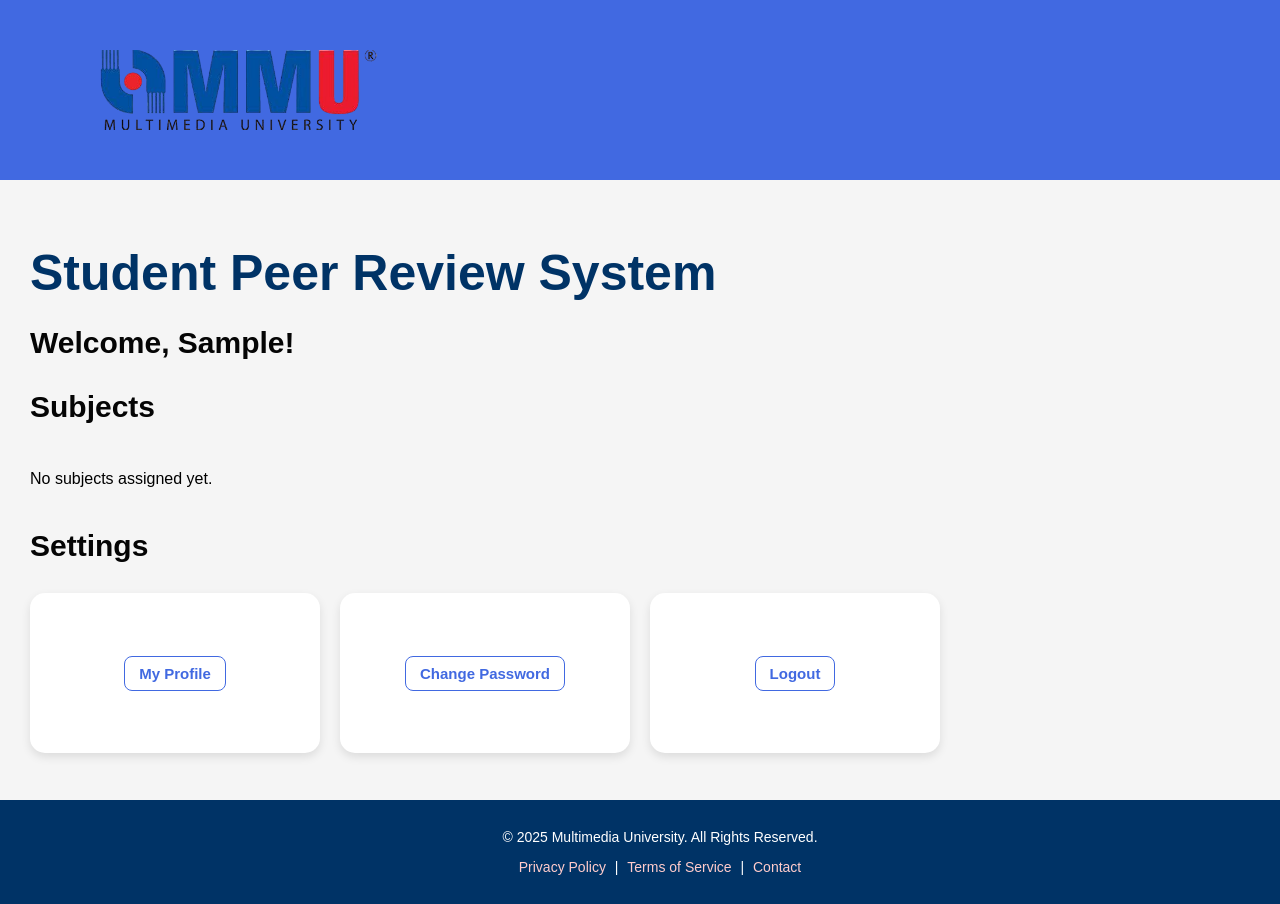
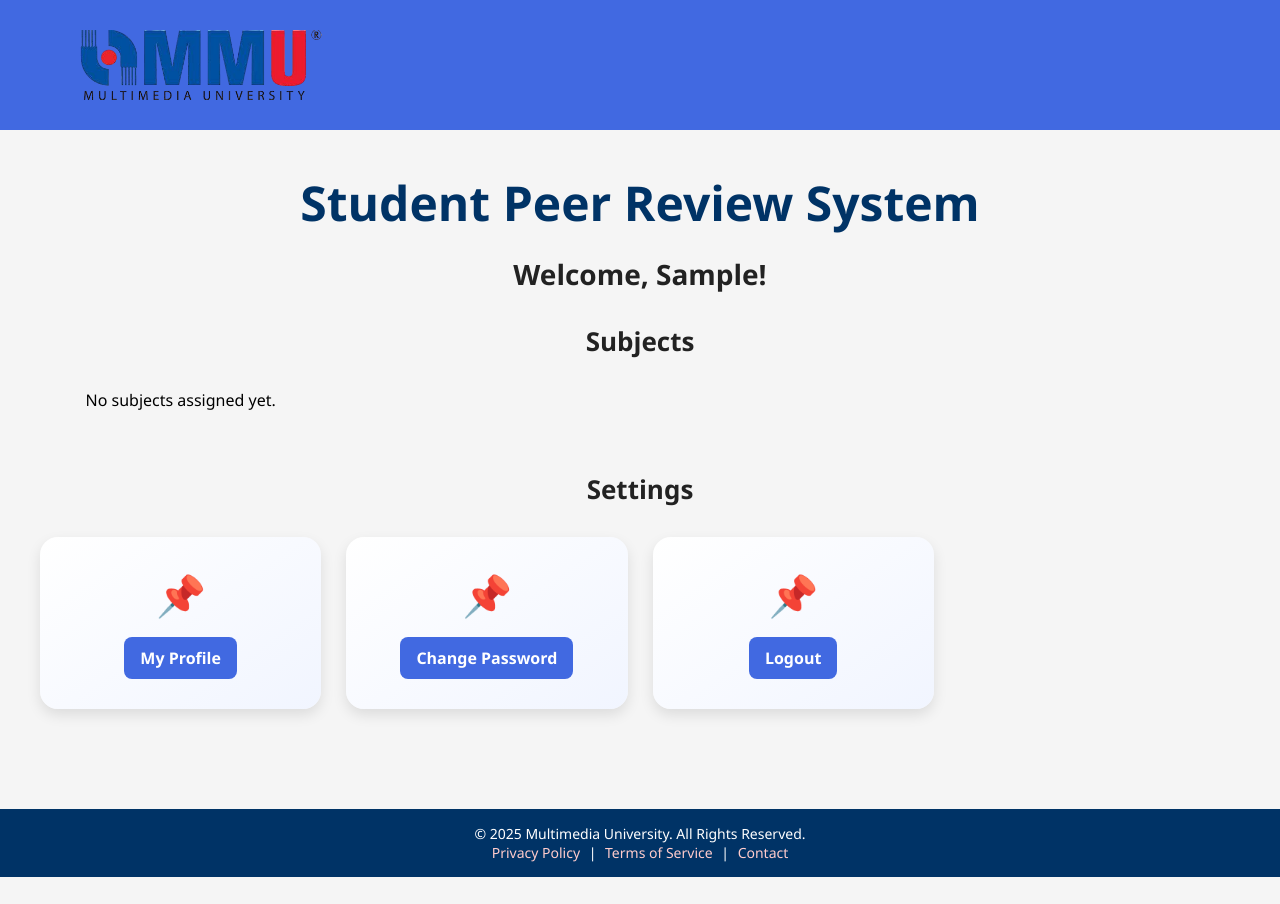
Before and after one commit to Skyler-Tan/G17--Mini-IT-project, a Flask app: page /dashboard in a window 1280 px wide. After the commit the page ends 877 px from the top, so only its background shows below. Run offline with Flask 3, Linux system fonts and the light colour scheme; the visitor is signed in with stand-in values (Sample User, id 1); data that the repository does not hold is empty.

Commit message:
some minor design changes

```diff
--- a/static/dashboard.css
+++ b/static/dashboard.css
@@ -1,4 +1,5 @@
-#DASHBOARD
+/* DASHBOARD */
+
 /* Reset */
 * {
   margin: 0;
@@ -19,7 +20,7 @@ body {
   display: flex;
   justify-content: space-between;
   align-items: center;
-  padding: 50px 100px;
+  padding: 30px 80px;
 }
 
 .topbar .logo-area {
@@ -29,7 +30,7 @@ body {
 }
 
 .topbar img {
-  height: 80px;
+  height: 70px;
 }
 
 .topbar-links a {
@@ -45,69 +46,87 @@ body {
 
 /* Main content */
 .dashboard-main {
-  padding: 30px;
+  padding: 40px;
+  text-align: center;
 }
 
 .dashboard-main h1 {
   color: #003366;
   margin-bottom: 20px;
-  font-size: 50px;
+  font-size: 48px;
 }
 
 .dashboard-main h2 {
-  color: #050505;
+  color: #222;
   margin-bottom: 30px;
-  font-size: 30px;
+  font-size: 28px;
 }
 
 /* Cards section */
 .cards {
   display: grid;
   grid-template-columns: repeat(auto-fill, minmax(280px, 1fr));
-  gap: 20px;
-  margin-top: 20px;
+  gap: 25px;
+  margin-top: 30px;
 }
 
+/* Card style */
 .card {
-  background: #ffffff;
-  border-radius: 15px;
-  padding: 20px;
-  height: auto;
-  min-height: 120px;
-  box-shadow: 0 4px 10px rgba(0, 0, 0, 0.1);
+  background: linear-gradient(145deg, #ffffff, #f1f5ff);
+  border-radius: 18px;
+  padding: 30px 20px;
+  box-shadow: 0 6px 14px rgba(0,0,0,0.1);
+  text-align: center;
+  transition: all 0.3s ease-in-out;
   display: flex;
   flex-direction: column;
-  justify-content: center;
   align-items: center;
-  transition: transform 0.2s ease-in-out, box-shadow 0.2s ease-in-out;
 }
 
 .card:hover {
-  transform: translateY(-5px);
-  box-shadow: 0 6px 14px rgba(0, 0, 0, 0.15);
+  transform: translateY(-8px) scale(1.02);
+  box-shadow: 0 12px 24px rgba(0,0,0,0.15);
 }
 
-.card h3 {
-  color: #003366;
-  margin-bottom: 12px;
-  font-size: 20px;
-  text-align: center;
+/* Icon inside card (optional) */
+.card::before {
+  content: "📌"; /* You can swap with emoji or icon font */
+  font-size: 40px;
+  margin-bottom: 15px;
 }
 
+/* Card heading */
+.card h3 {
+  margin-bottom: 12px;
+  color: #003366;
+  font-size: 22px;
+  font-weight: bold;
+}
+
+/* Link styled as button */
 .card a {
-  display: inline-block;
+  margin-top: auto;
+  padding: 10px 16px;
+  border-radius: 8px;
+  background: #4169e1;
+  color: #fff;
   text-decoration: none;
-  color: #4169e1;
   font-weight: bold;
-  padding: 8px 14px;
-  border-radius: 8px;
-  border: 1px solid #4169e1;
-  transition: all 0.3s;
-  font-size: 15px;
-  text-align: center;
+  transition: background 0.3s, transform 0.2s;
 }
 
 .card a:hover {
-  background: #4169e1;
-  color: #fff;
+  background: #003366;
+  transform: scale(1.05);
 }
+
+.section {
+  margin-bottom: 60px;  /* adds spacing between sections */
+}
+
+.section h2 {
+  text-align: center;
+  font-size: 26px;
+  margin-bottom: 25px;
+  color: #222;
+}
--- a/static/style.css
+++ b/static/style.css
@@ -80,12 +80,12 @@ body {
   height: 80px;
 }
 
-/* Main Content */
 main {
   flex: 1;
   padding: 2rem;
-  max-width: 1000px;
   margin: 0 auto;
+  max-width: none;   /* remove width cap */
+  width: 100%;       /* stretch across */
 }
 
 /* Footer */
--- a/templates/dashboard.html
+++ b/templates/dashboard.html
@@ -18,8 +18,10 @@
   <h2>Welcome, {{ prefix }} {{ user.first_name }}!</h2>
 
   {% if user.role == "lecturer" %}
+  <!-- Subjects Section -->
+  <div class="section">
     <h2>Subjects</h2>
-    <section class="cards">
+    <div class="cards">
       {% for subject in subjects %}
       <div class="card">
         <h3>{{ subject.name }}</h3>
@@ -29,22 +31,28 @@
       {% else %}
       <p>No subjects created yet.</p>
       {% endfor %}
-   </section>
+    </div>
+  </div>
 
+  <!-- Lecturer Tools Section -->
+  <div class="section">
     <h2>Lecturer Tools</h2>
-  <section class="cards">
+    <div class="cards">
       <div class="card">
         <a href="{{ url_for('list_subjects') }}">Create New Subject</a>
       </div>
       <div class="card">
         <a href="{{ url_for('manage_students') }}">Manage Students</a>
       </div>
-  </section>
+    </div>
+  </div>
   {% endif %}
 
   {% if user.role == "student" %}
+  <!-- Student Subjects Section -->
+  <div class="section">
     <h2>Subjects</h2>
-  <section class="cards">
+    <div class="cards">
       {% for subject in assigned_subjects %}
       <div class="card">
         <h3>{{ subject.name }}</h3>
@@ -53,11 +61,14 @@
       {% else %}
       <p>No subjects assigned yet.</p>
       {% endfor %}
-  </section>
+    </div>
+  </div>
   {% endif %}
 
+  <!-- Settings Section -->
+  <div class="section">
     <h2>Settings</h2>
-  <section class="cards">
+    <div class="cards">
       <div class="card">
         <a href="{{ url_for('profile') }}">My Profile</a>
       </div>
@@ -67,6 +78,7 @@
       <div class="card">
         <a href="{{ url_for('logout') }}">Logout</a>
       </div>
-  </section>
+    </div>
+  </div>
 </main>
 {% endblock %}
```
Also changed, not shown: static/students.css (+81 -13 lines). Lines whose indentation alone changed are shown as unchanged.
